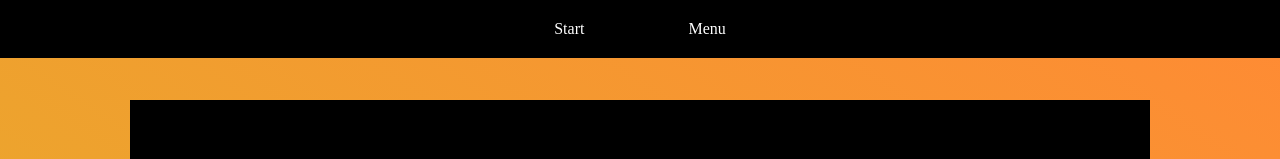
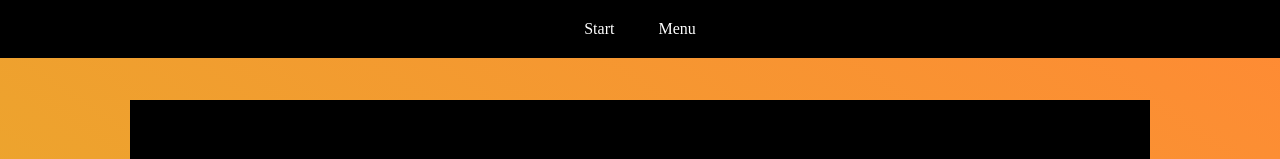
Before and after one commit to Leonardo1109/Patito24, a plain HTML site: page pataco.html in a window 1280 px wide. Shown: the top 159 px of the page. Drawn offline with Linux system fonts and the light colour scheme.

Commit message:
Add files via upload

```diff
--- a/estilos.css
+++ b/estilos.css
@@ -122,8 +122,8 @@ que se trata de un titulo */
 #barra a{
     color: white;
     text-decoration: none;
-    margin-right: 50px; /* margen separar links */
-    margin-left: 50px;
+    margin-right: 20px; /* margen separar links */
+    margin-left: 20px;
 }
 
 /* efecto al poner mouse arriba */
```
